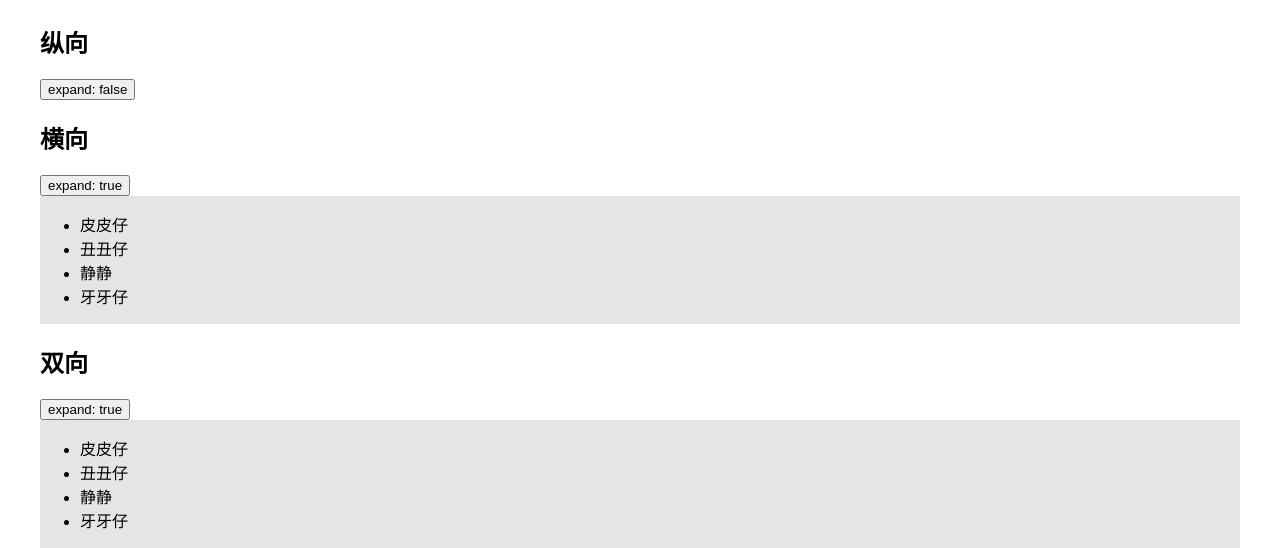
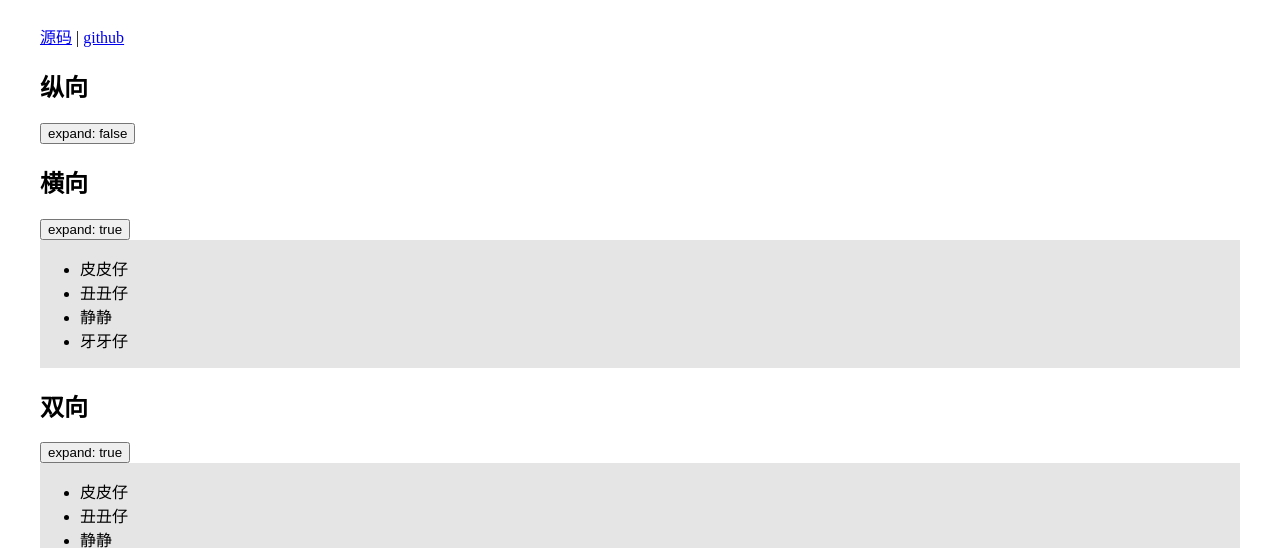
Before and after one commit to ppz-pro/drawer.rs, a website: page demo/index.html in a window 1280 px wide. Shown: the top 548 px of the page. Drawn offline with Linux system fonts and the light colour scheme.

Commit message:
doc: 更新 readme

```diff
--- a/demo/index.html
+++ b/demo/index.html
@@ -6,5 +6,7 @@ body {
   background: rgba(0, 0, 0, .1);
 }
 </style>
+<a href="https://github.com/ppz-pro/drawer.rs/tree/main/demo">源码</a>
+ | <a href="https://github.com/ppz-pro/drawer.rs">github</a>
 <div id="app"></div>
 <script src="./app.dist.js"></script>
```
Also changed, not shown: readme.md.
